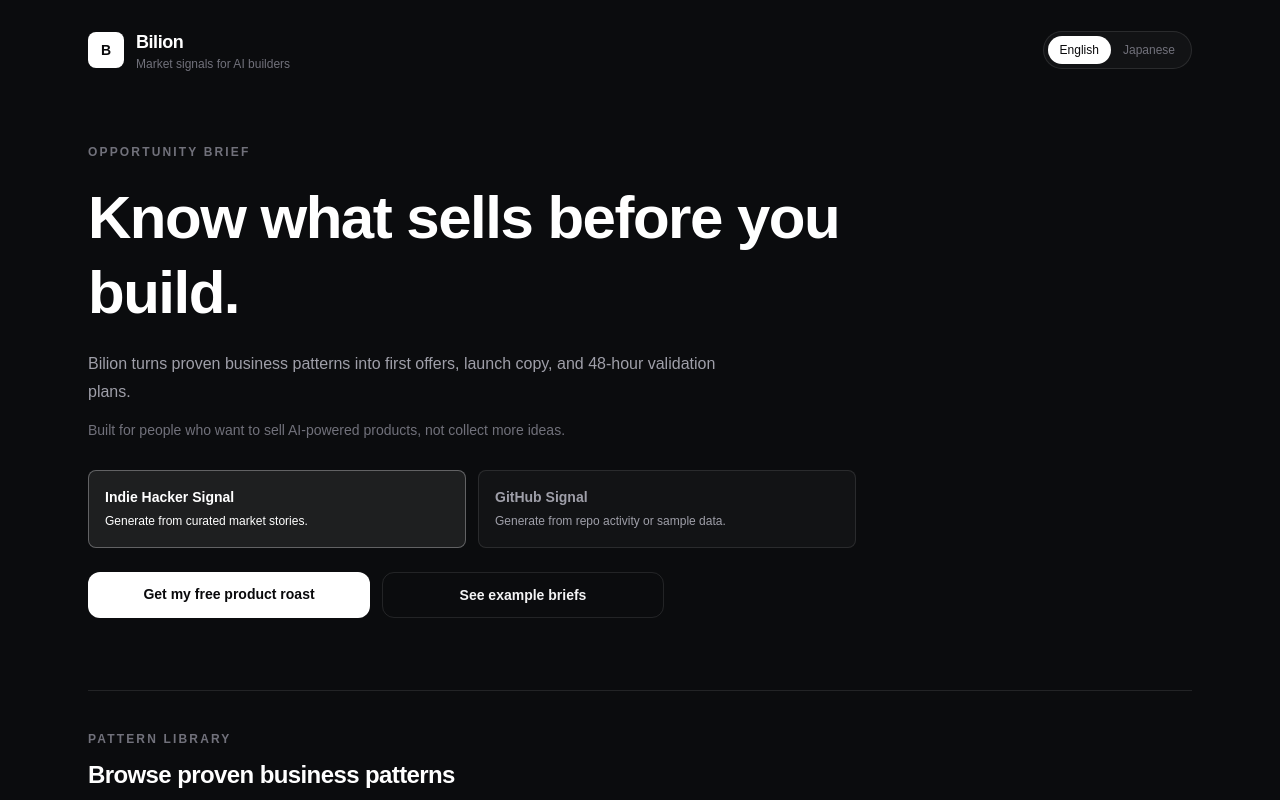
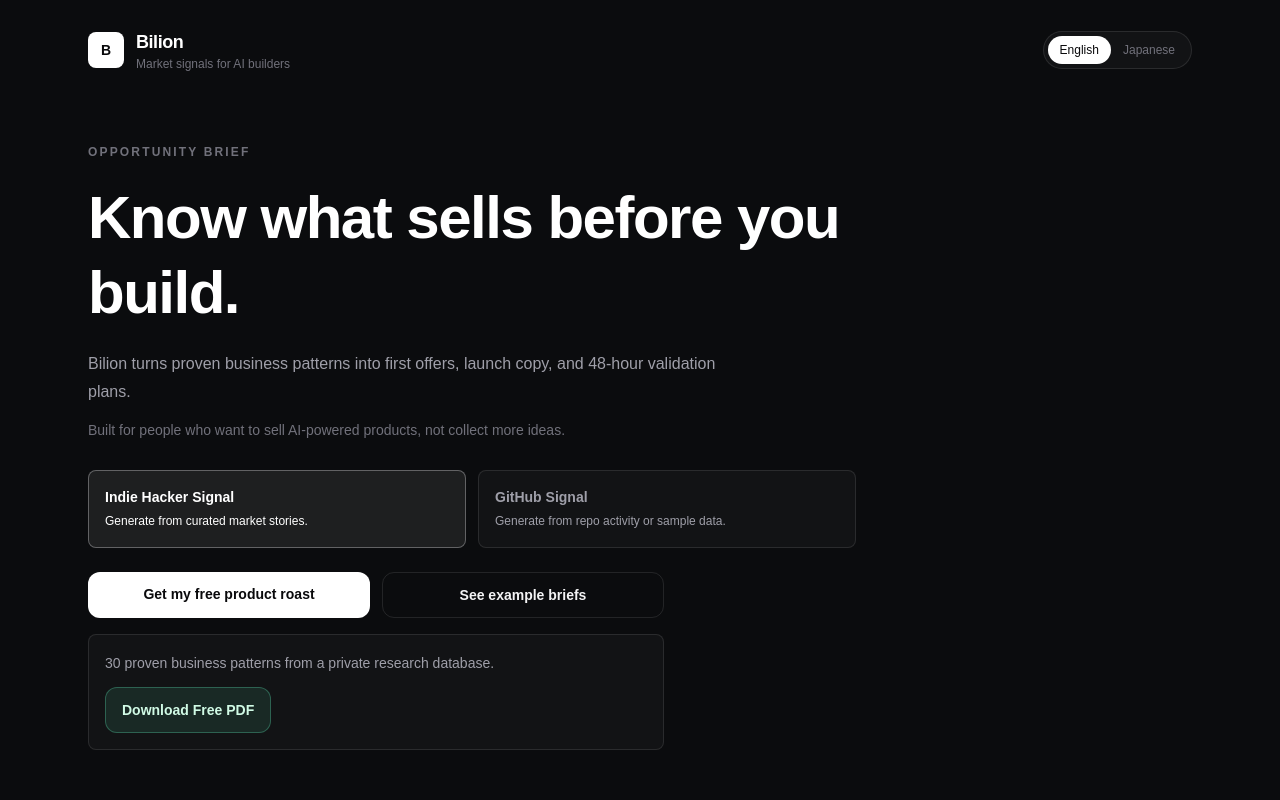
Before and after one commit to rireme33/bilion, a Next.js app: page / in a window 1280 px wide. Shown: the top 800 px of the page. Built offline with nearby package versions, Linux system fonts and the light colour scheme.

Commit message:
Add free PDF Gumroad CTA

```diff
--- a/app/page.tsx
+++ b/app/page.tsx
@@ -264,6 +264,19 @@
                 See example briefs
               </ButtonLink>
             </div>
+            <div className="mt-4 max-w-xl rounded-lg border border-white/10 bg-white/[0.03] p-4">
+              <p className="text-sm leading-6 text-zinc-400">
+                30 proven business patterns from a private research database.
+              </p>
+              <a
+                href="https://rireme33.gumroad.com/l/30-proven-business-ideas"
+                target="_blank"
+                rel="noreferrer"
+                className="mt-3 inline-flex w-full items-center justify-center rounded-xl border border-emerald-300/30 bg-emerald-300/10 px-4 py-3 text-sm font-semibold text-emerald-100 transition hover:bg-emerald-300/15 sm:w-auto"
+              >
+                Download Free PDF
+              </a>
+            </div>
           </div>
         </section>
 
```
